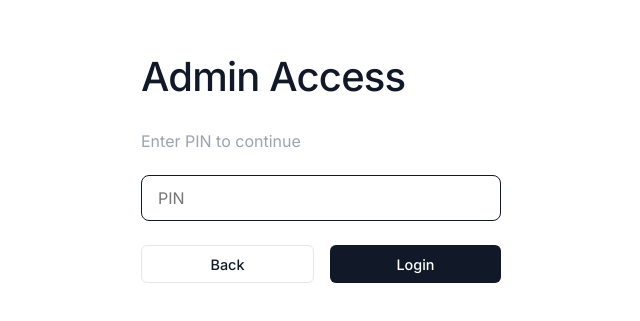
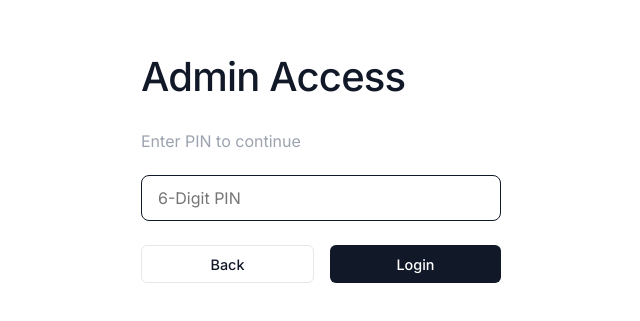
Before and after one commit to hongzai1016/renttracker, a Next.js app: page /admin in a window 1280 px wide. Shown: the part 151-472 px from the top of the page, without its empty margins (319-959 px from the left). Built offline with nearby package versions, Linux system fonts and the light colour scheme.

Commit message:
Limit-PIN-input-to-6-digits

```diff
--- a/app/admin/page.js
+++ b/app/admin/page.js
@@ -99,9 +99,10 @@ export default function AdminPage() {
           <input
             type="password"
             className="input"
-            placeholder="PIN"
+            placeholder="6-Digit PIN"
             value={pin}
-            onChange={(e) => setPin(e.target.value)}
+            maxLength={6}
+            onChange={(e) => setPin(e.target.value.replace(/\D/g, ''))}
             autoFocus
           />
           {error && <p style={{ color: 'var(--status-overdue)', fontSize: '0.875rem' }}>{error}</p>}
```
